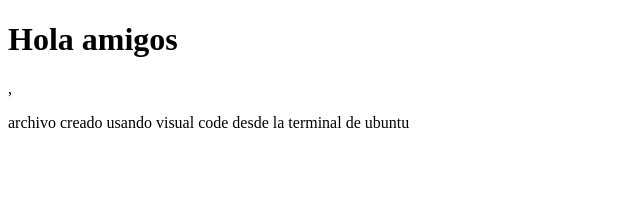
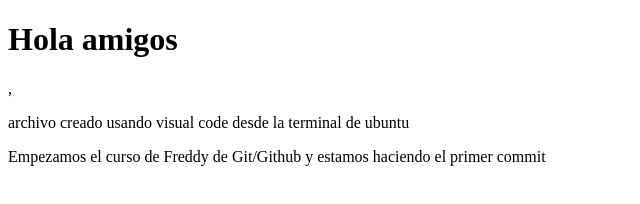
Before and after one commit to devschuster/ProyectoDemoCursoPrework, a plain HTML site: page index.html in a window 1280 px wide. Shown: the whole page, without its empty margins (0-640 px from the left). Drawn offline with Linux system fonts and the light colour scheme.

Commit message:
Iniciamos el curso de Freddy sobre Git/GitHub Primer commit

```diff
--- a/index.html
+++ b/index.html
@@ -9,5 +9,6 @@
 <body>
     <h1>Hola amigos</h1>,
     <p>archivo creado usando visual code desde la terminal de ubuntu</p>
+    <p>Empezamos el curso de Freddy de Git/Github y estamos haciendo el primer commit</p>
 </body>
 </html>
```
